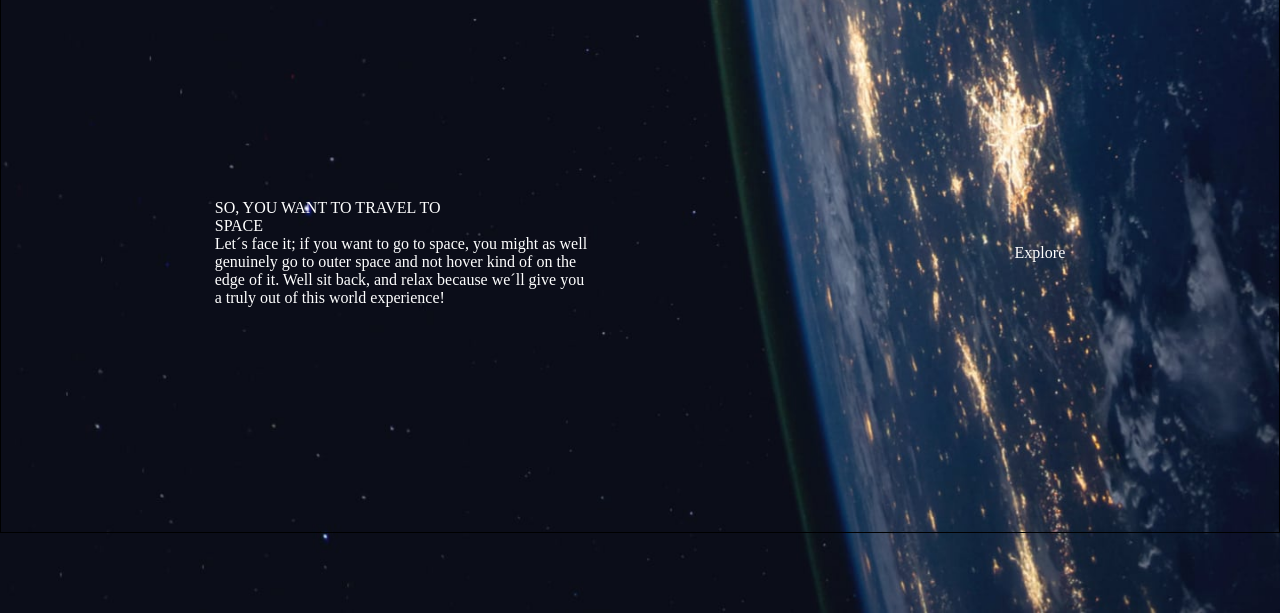
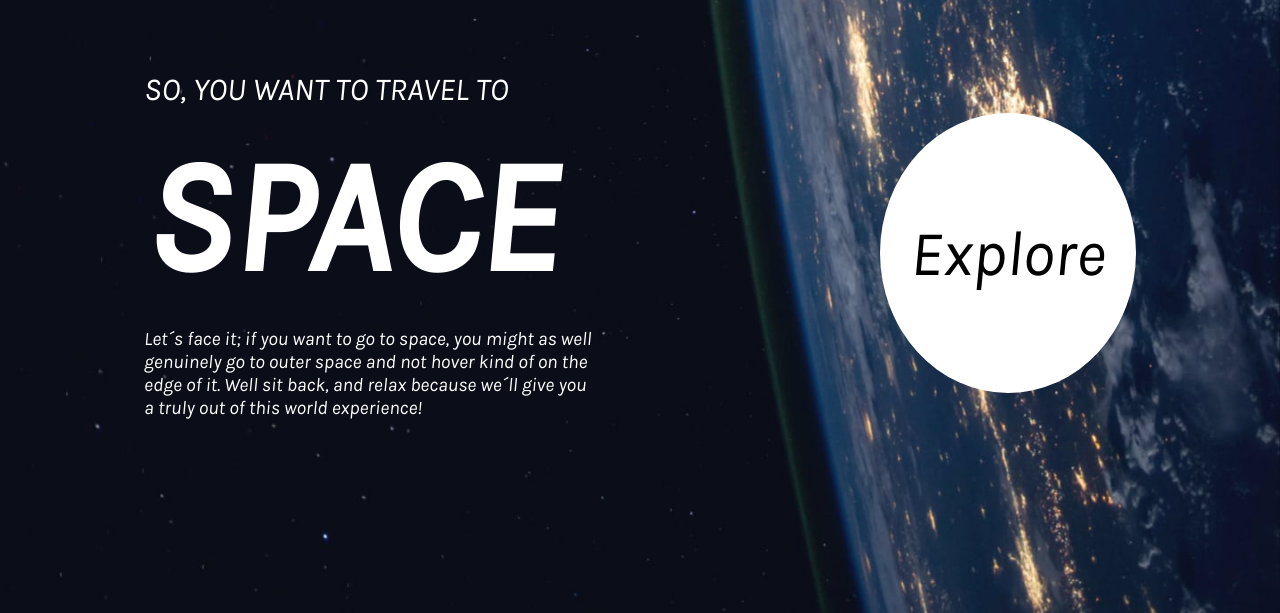
Before and after one commit to silvaPool/Espacial, a plain HTML site: page index.html in a window 1280 px wide. Shown: the part 187-800 px from the top of the page. Drawn offline with Linux system fonts and the light colour scheme; a web font is replaced by a local one.

Commit message:
Estilos aplicados para a primeira parte do conteudo principal

```diff
--- a/index.html
+++ b/index.html
@@ -6,6 +6,12 @@
     <meta http-equiv="X-UA-Compatible" content="IE=edge">
     <meta name="viewport" content="width=device-width, initial-scale=1.0">
     <link rel="stylesheet" href="./styles/style.css">
+    <link rel="preconnect" href="https://fonts.googleapis.com">
+    <link rel="preconnect" href="https://fonts.gstatic.com" crossorigin>
+    <link
+        href="https://fonts.googleapis.com/css2?family=Karla:ital,wght@1,200;1,400&family=Oswald&family=Playfair+Display:ital@1&family=Roboto:wght@400;700&display=swap"
+        rel="stylesheet">
+
     <title>Espacial</title>
 </head>
 
--- a/styles/style.css
+++ b/styles/style.css
@@ -15,6 +15,7 @@ body {
     background-image: url("/images/background-home-desktop.jpg");
     background-size: cover;
     background-repeat: no-repeat;
+    font-family: 'Karla', sans-serif;
 }
 
 /* HEADER */
@@ -27,10 +28,10 @@ body {
 }
 
 .header .nav {
-    background-color: rgba(255,255,255, 0.05);
+    background-color: rgba(255, 255, 255, 0.05);
     width: 60vw;
     height: 12vh;
-    border-bottom-left-radius: 2rem ;
+    border-bottom-left-radius: 2rem;
 }
 
 .header .nav ul {
@@ -60,7 +61,32 @@ body {
     display: flex;
     justify-content: space-around;
     align-items: center;
-    border: 1px solid black;
     height: 70vh;
     margin-top: 2rem;
+    font-size: 1.2rem;
 }
+
+.conteudo .box .box-div-1 p {
+    margin-bottom: 1rem;
+}
+
+.box-div-1 p:first-child {
+    font-size: 2rem;
+}
+
+.box-div-1 p:nth-child(2) {
+    font-size: 10rem;
+    font-weight: 700;
+}
+
+.conteudo .box .box-div-2 {
+    background-color: var(--color-primary);
+    color: black;
+    width: 20vw;
+    height: 35vh;
+    border-radius: 50%;
+    display: flex;
+    justify-content: center;
+    align-items: center;
+    font-size: 4rem;
+}
```
